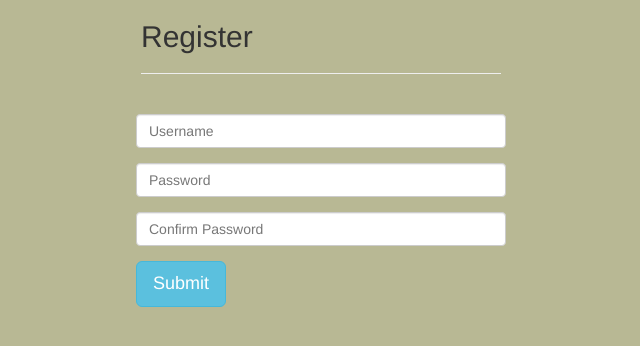
After one commit to ssbl/qa, a PHP site: page /qa/Register.php in a window 1280 px wide. The commit adds this page. Shown: the top 346 px of the page, without its empty margins (319-959 px from the left). Run offline with PHP 8.4, Linux system fonts and the light colour scheme; data that the repository does not hold is empty; some libraries are stand-ins or nearby versions.

Commit message:
Final Design and Added Register.

```diff
--- /dev/null
+++ b/Register.php
@@ -0,0 +1,77 @@
+<!DOCTYPE html>
+<html>
+  <head>
+  <script>
+  function myFunction() {
+    var pwd = document.getElementById("pwd").value;
+    var pwdcon = document.getElementById("pwdcon").value;
+    var ok = true;
+    if (pwd != pwdcon) {
+
+        document.getElementById("pwd");
+        document.getElementById("pwdcon");
+        ok = false;
+  alert("Passwords do not match!");
+    }
+    else {
+        alert("Passwords Match!!!");
+    }
+    return ok;
+
+}
+   </script>
+    <title>Register | QA</title>
+    <meta name="viewport" content="device-width, initial-scale=1.0" >
+
+    <link href="css/bootstrap-fluid-adj.css" rel="stylesheet">
+    <link href="css/bootstrap.min.css" rel="stylesheet" media="screen">
+    <link href="css/bootstrap-responsive.css" rel="stylesheet">
+
+  </head>
+
+  <body style="background-color: #B8B894">
+    <div class="container">
+      <form id="login-form" role="form" action="Register.php" method="post" onsubmit="return myFunction()">
+        <div class="row">
+          <div class="col-md-4 col-md-offset-4">
+            <h2>Register</h2>
+	    <hr><br>
+        </div>
+
+        <div class="row">
+          <div class="col-xs-6 col-md-4 col-md-offset-4">
+            <div class="form-group">
+              <input type="text" class="form-control" name="username" placeholder="Username" />
+            </div>
+          </div>
+        </div>
+
+        <div class="row">
+          <div class="col-xs-6 col-md-4 col-md-offset-4">
+            <div class="form-group">
+              <input type="password" class="form-control" id="pwd" placeholder="Password" />
+              <?php echo $error; ?>
+            </div>
+          </div>
+        </div>
+
+	<div class="row">
+          <div class="col-xs-6 col-md-4 col-md-offset-4">
+            <div class="form-group">
+              <input type="password" class="form-control" id="pwdcon" placeholder="Confirm Password" />
+              <?php echo $error; ?>
+            </div>
+          </div>
+        </div>
+
+        <div class="row">
+          <div class="col-xs-6 col-md-4 col-md-offset-4">
+          <input type="submit" value="Submit" class="btn btn-info btn-lg" />
+          </div>
+        </div>
+      </form>
+    </div>
+    <script src="js/jquery-2.0.3.min.js"></script>
+    <script src="js/bootstrap.min.js"></script>
+  </body>
+</html>
--- a/about.html
+++ b/about.html
@@ -11,10 +11,11 @@
     <script src="http://maxcdn.bootstrapcdn.com/bootstrap/3.2.0/js/bootstrap.min.js"></script>
 
   </head>
-  <body style="background-color: #CCCC00">
+  <body style="background-color: #B8B894">
     <div class="form-group">
     <h1 align="center">About</h1>
     <hr>
-    <p>random text</p>
+    <p>This is a q/a site.</p>
+    </div>
   </body>
 </html>
--- a/category.php
+++ b/category.php
@@ -26,7 +26,7 @@ $stm2->close();
   <h1 align="center">Questions</h1>
   <br>
   <hr>
-  <body style="background-color:  #DA6C47">
+  <body style="background-color: #B8B894">
     <?php
     $category = $_GET["category"];
     if ($category == null) { die("Category does not exist!"); }
@@ -39,7 +39,7 @@ $stm2->close();
         $question_id = $row["qid"];
         $url = "category=" . urlencode($category) . "&question=" .
                urlencode($question_id);
-        print '<li><a style="font-size: 20px; color:#66FF33;" href="question.php?' . htmlentities($url) .
+        print '<li><a style="font-size: 20px; color:teal;" href="question.php?' . htmlentities($url) .
                '">' . $row["qtext"];
         print "</a></li><br>";
     }
--- a/contact.html
+++ b/contact.html
@@ -11,10 +11,11 @@
     <script src="http://maxcdn.bootstrapcdn.com/bootstrap/3.2.0/js/bootstrap.min.js"></script>
 
   </head>
-  <body style="background-color: #CCCC00">
+  <body style="background-color: #B8B894">
     <div class="form-group">
     <h1 align="center">Contact Us</h1>
     <hr>
-    <p>random text</p>
+    <p>This project was made by Devansh Lala and Shubham Lagwankar for the TSEC WT Project.Contact us at github@Codekrypt or ssbl.</p>
+    </div>
   </body>
 </html>
--- a/question.php
+++ b/question.php
@@ -55,7 +55,7 @@ if ($_SERVER['REQUEST_METHOD'] == 'POST') {
     <title><?php echo htmlspecialchars($qtext); ?> | QA</title>
   </head>
 
-  <body style="background-color:  #DA6C47">
+  <body style="background-color: #B8B894">
   <a href="home.php" style="font-size: 20px" align="right"><span class="glyphicon glyphicon-home"></span>  Home</a>
     <div id="header" class="form-group">
       <h2 align="center"><?php echo htmlspecialchars($qtext); ?></h2>
```
Also changed, not shown: home.php (+22 -27 lines), random.png (deleted).
